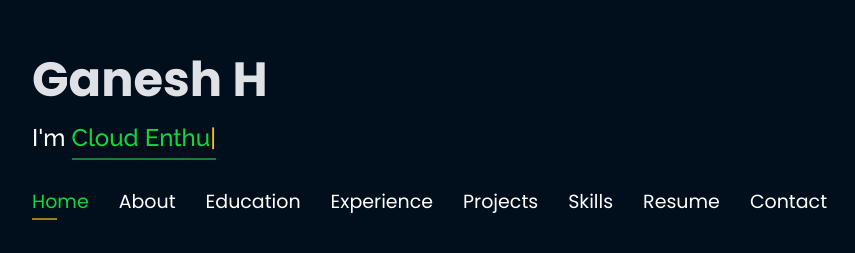
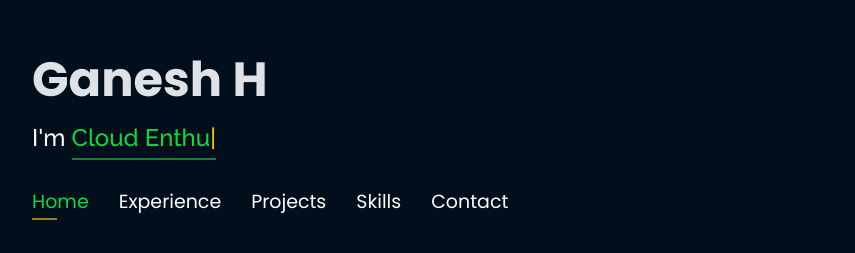
Before and after one commit to gheddurs/gheddurs.github.io, a plain HTML site: page index.html in a window 1280 px wide. Shown: the part 224-477 px from the top of the page, without its empty margins (53-908 px from the left). Drawn offline with nearby package versions, Linux system fonts and the light colour scheme.

Commit message:
Updated website

```diff
--- a/index.html
+++ b/index.html
@@ -68,13 +68,13 @@
       <nav class="nav-menu d-none d-lg-block">
         <ul>
           <li class="active"><a href="#header"> <span>Home</span></a></li>
-          <li><a href="#about"><span>About</span></a></li>
-          <li><a href="#education"> <span>Education</span></a></li>
+        <!--  <li><a href="#about"><span>About</span></a></li>                  To be updated -->
+        <!--  <li><a href="#education"> <span>Education</span></a></li>          To be updated -->
           <li><a href="#experience"> <span>Experience</span></a></li>
 <!--          <li><a href="#projects"> <span>Projects</span></a></li>-->
           <li><a href="#portfolio"> <span>Projects</span></a></li>
           <li><a href="#skills"> <span>Skills</span></a></li>
-          <li><a href="https://drive.google.com/file/d/1pT-Nk6AxY9ZOWBizuDb4htA3IiUF_fSe/view?usp=sharing" target="_blank"> <span>Resume</span></a></li>
+       <!--   <li><a href="https://drive.google.com/file/d/1pT-Nk6AxY9ZOWBizuDb4htA3IiUF_fSe/view?usp=sharing" target="_blank"> <span>Resume</span></a></li>          To be updated -->
           <!-- <li><a href="#links"> <span>Resume & Links</span></a></li> -->
           <li><a href="#contacts"> <span>Contact</span></a></li>
 
```
